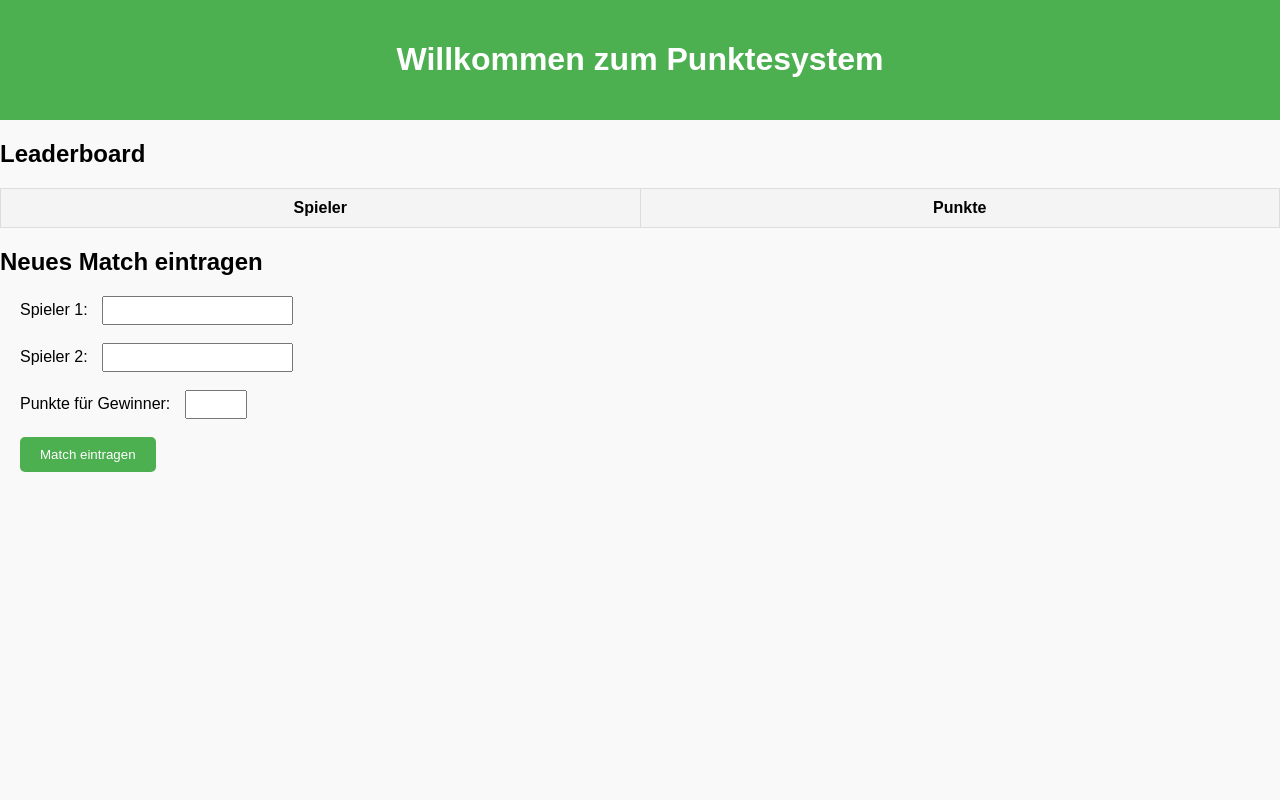
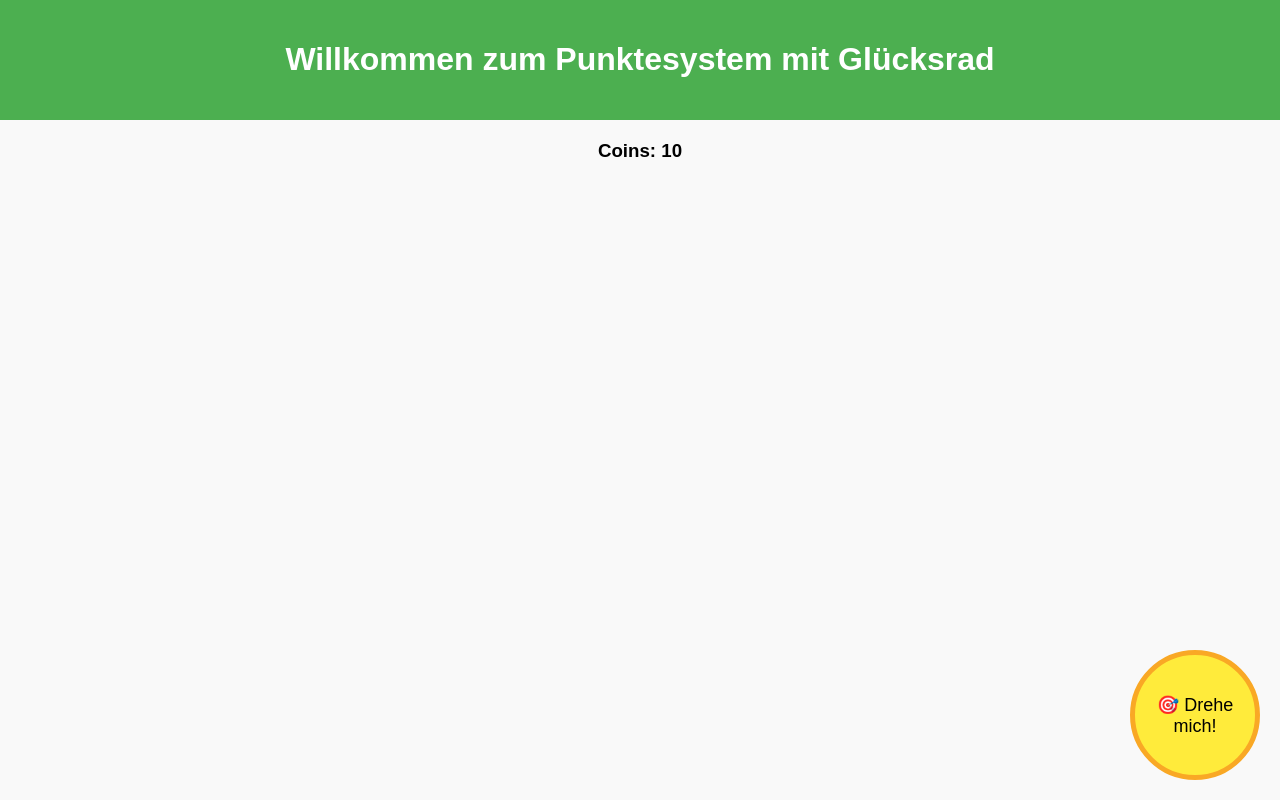
Before and after one commit to Maraico/BigBigGamble, a plain HTML site: page index.html in a window 1280 px wide. Drawn offline with Linux system fonts and the light colour scheme.

Commit message:
Update index.html

```diff
--- a/index.html
+++ b/index.html
@@ -3,7 +3,7 @@
 <head>
     <meta charset="UTF-8">
     <meta name="viewport" content="width=device-width, initial-scale=1.0">
-    <title>Punkte-System</title>
+    <title>Punkte-System mit Glücksrad</title>
     <style>
         body {
             font-family: Arial, sans-serif;
@@ -17,115 +17,110 @@
             padding: 20px;
             text-align: center;
         }
-        table {
-            width: 100%;
-            border-collapse: collapse;
-            margin: 20px 0;
-        }
-        th, td {
-            padding: 10px;
-            border: 1px solid #ddd;
+        h3 {
             text-align: center;
         }
-        th {
-            background-color: #f4f4f4;
+        .wheel-container {
+            position: fixed;
+            bottom: 20px;
+            right: 20px;
+            width: 120px;
+            height: 120px;
+            border-radius: 50%;
+            background-color: #ffeb3b;
+            border: 5px solid #f9a825;
+            display: flex;
+            justify-content: center;
+            align-items: center;
+            cursor: pointer;
+            transition: transform 4s ease-out;
         }
-        form {
-            margin: 20px;
+        .wheel-container span {
+            font-size: 18px;
+            text-align: center;
         }
-        label {
-            margin-right: 10px;
-        }
-        input[type="text"], input[type="number"] {
-            padding: 5px;
-            margin-right: 10px;
-        }
-        input[type="submit"] {
-            padding: 10px 20px;
-            background-color: #4CAF50;
-            color: white;
-            border: none;
-            border-radius: 5px;
-            cursor: pointer;
-        }
-        input[type="submit"]:hover {
-            background-color: #45a049;
+        #coin-display {
+            margin-top: 20px;
+            text-align: center;
         }
     </style>
 </head>
 <body>
     <header>
-        <h1>Willkommen zum Punktesystem</h1>
+        <h1>Willkommen zum Punktesystem mit Glücksrad</h1>
     </header>
-    <main>
-        <h2>Leaderboard</h2>
-        <table>
-            <thead>
-                <tr>
-                    <th>Spieler</th>
-                    <th>Punkte</th>
-                </tr>
-            </thead>
-            <tbody>
-                <!-- Punkte werden hier angezeigt -->
-            </tbody>
-        </table>
-        <h2>Neues Match eintragen</h2>
-        <form>
-            <label for="spieler1">Spieler 1:</label>
-            <input type="text" id="spieler1" name="spieler1" required>
-            <br><br>
-            <label for="spieler2">Spieler 2:</label>
-            <input type="text" id="spieler2" name="spieler2" required>
-            <br><br>
-            <label for="punkte">Punkte für Gewinner:</label>
-            <input type="number" id="punkte" name="punkte" min="1" max="10" required>
-            <br><br>
-            <input type="submit" value="Match eintragen">
-        </form>
-        <script>
-            document.addEventListener('DOMContentLoaded', function() {
-                const form = document.querySelector('form');
-                const table = document.querySelector('tbody');
-                const players = {};
 
-                function updateTable() {
-                    table.innerHTML = '';
-                    for (const player in players) {
-                        const tr = document.createElement('tr');
-                        tr.innerHTML = `<td>${player}</td><td>${players[player]}</td>`;
-                        table.appendChild(tr);
-                    }
+    <h3 id="coin-display">Coins: 10</h3>
+
+    <!-- Glücksrad -->
+    <div class="wheel-container" id="wheel">
+        <span>🎯 Drehe mich!</span>
+    </div>
+
+    <script>
+        document.addEventListener('DOMContentLoaded', function() {
+            const wheel = document.getElementById('wheel');
+            const coinDisplay = document.getElementById('coin-display');
+            let coins = 10;  // Start-Coin-Betrag
+            let isSpinning = false;
+
+            // Optionen für das Glücksrad
+            const wheelOptions = ['+5 Coins', '-5 Coins', 'x2 Coins', '+10 Coins', '-10 Coins'];
+
+            // Aktualisiere die Coins-Anzeige
+            function updateCoinsDisplay() {
+                coinDisplay.textContent = `Coins: ${coins}`;
+            }
+
+            // Logik für das Ergebnis des Glücksrads
+            function applyWheelResult(result) {
+                switch (result) {
+                    case '+5 Coins':
+                        coins += 5;
+                        break;
+                    case '-5 Coins':
+                        coins = Math.max(0, coins - 5);
+                        break;
+                    case 'x2 Coins':
+                        coins *= 2;
+                        break;
+                    case '+10 Coins':
+                        coins += 10;
+                        break;
+                    case '-10 Coins':
+                        coins = Math.max(0, coins - 10);
+                        break;
                 }
+                updateCoinsDisplay();
+            }
 
-                form.addEventListener('submit', function(event) {
-                    event.preventDefault();
+            // Logik für das Drehen des Glücksrads
+            wheel.addEventListener('click', function() {
+                if (isSpinning) return;
 
-                    const spieler1 = document.getElementById('spieler1').value.trim();
-                    const spieler2 = document.getElementById('spieler2').value.trim();
-                    const punkte = parseInt(document.getElementById('punkte').value, 10);
+                isSpinning = true;
+                const randomOption = wheelOptions[Math.floor(Math.random() * wheelOptions.length)];
+                const randomAngle = Math.random() * 360;
+                wheel.style.transform = `rotate(${randomAngle}deg)`;
 
-                    if (!spieler1 || !spieler2 || isNaN(punkte)) {
-                        return; // Eingaben sind ungültig
-                    }
+                // Ergebnis nach der Drehung
+                setTimeout(() => {
+                    applyWheelResult(randomOption);
+                    isSpinning = false;
+                }, 4000); // 4 Sekunden Wartezeit für die Drehanimation
+            });
 
-                    // Punkte zu Spielern hinzufügen oder aktualisieren
-                    if (!players[spieler1]) {
-                        players[spieler1] = 0;
-                    }
-                    if (!players[spieler2]) {
-                        players[spieler2] = 0;
-                    }
-                    players[spieler1] += punkte;
+            // Wenn Coins 0 sind, nach 1 Minute 10 neue Coins hinzufügen
+            setInterval(() => {
+                if (coins === 0) {
+                    coins += 10;
+                    updateCoinsDisplay();
+                }
+            }, 60000); // 1 Minute = 60000 Millisekunden
 
-                    // Aktualisiere die Tabelle
-                    updateTable();
-
-                    // Formular zurücksetzen
-                    form.reset();
-                });
-            });
-        </script>
-    </main>
+            // Initiale Anzeige der Coins
+            updateCoinsDisplay();
+        });
+    </script>
 </body>
 </html>
```
